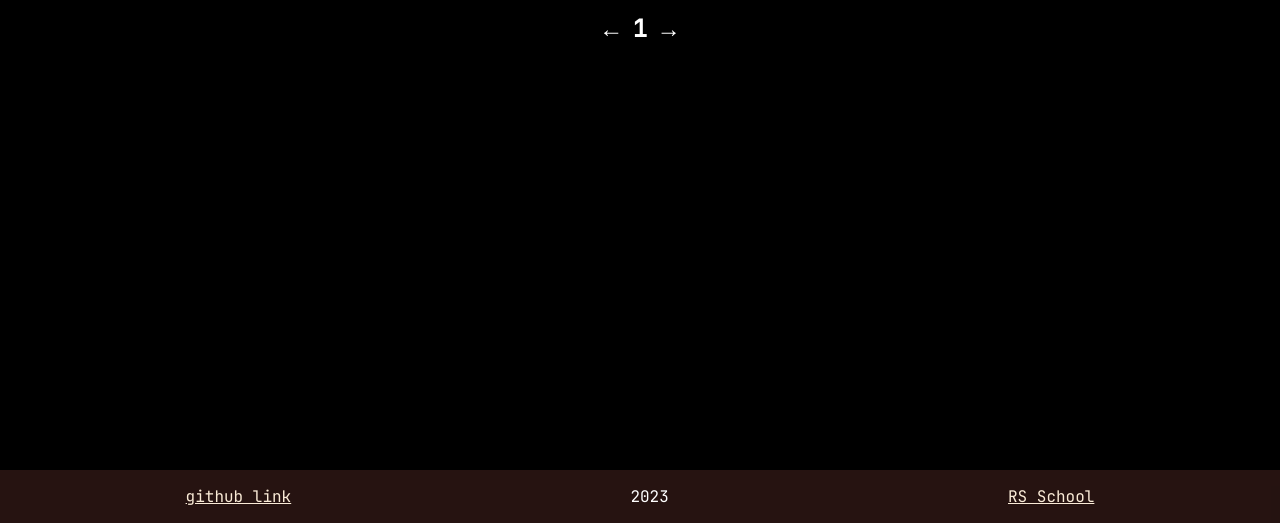
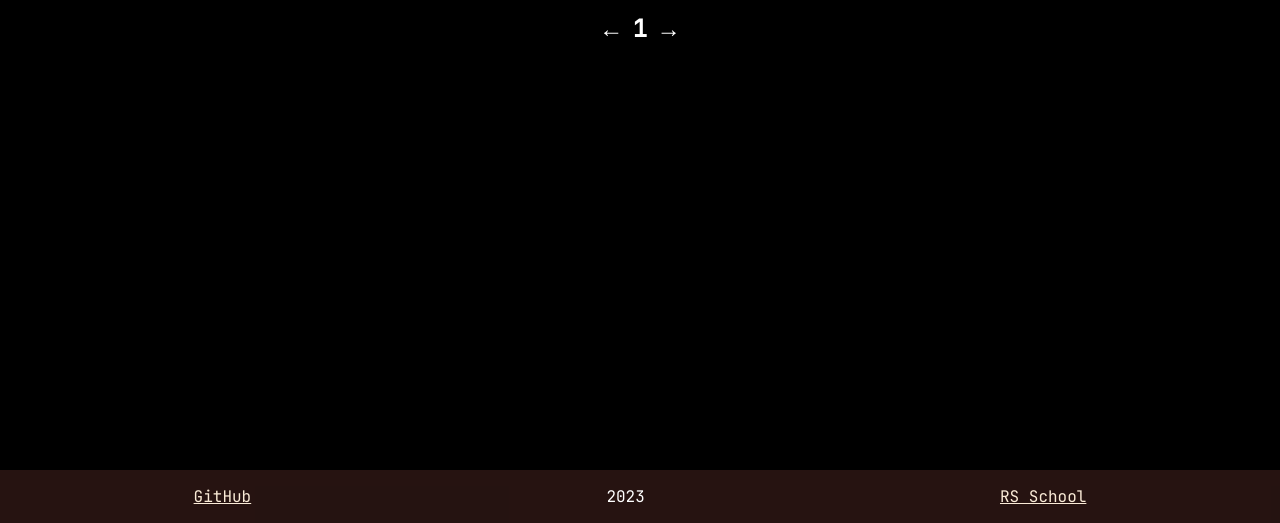
Before and after one commit to timashoff/async-race, a website built with webpack: page src/index.html in a window 1280 px wide. Shown: the part 277-800 px from the top of the page. Built offline with nearby package versions, Linux system fonts and the light colour scheme.

Commit message:
feat: implement footer

```diff
--- a/src/index.html
+++ b/src/index.html
@@ -9,16 +9,6 @@
 </head>
 
 <body>
-
-  <!-- <nav>
-    <button class="btn to-garage">garage</button>
-    <button class="btn to-winners">winners</button>
-  </nav> -->
-
-
-
-
-
   <main>
     <div id="garage">
       <section class="menu">
@@ -88,12 +78,6 @@
     </div>
   </main>
 
-
-  <footer>
-    <a href="#">github link</a>
-    <div>2023</div>
-    <a href="#">RS School</a>
-  </footer>
 </body>
 
 </html>
--- a/src/index.ts
+++ b/src/index.ts
@@ -3,6 +3,7 @@ import { getCars } from './api/api';
 import { Cars } from './utils/types';
 import { createCars } from './view/create-cars';
 import { createHeader } from './view/header';
+import { createFooter } from './view/footer';
 
 
 
@@ -49,6 +50,7 @@ resetBtn?.addEventListener('click', () => {
 function App() {
   const body = document.body;
   body.prepend(createHeader());
+  body.append(createFooter());
 }
 
 window.addEventListener('DOMContentLoaded', App);
--- /dev/null
+++ b/src/view/footer.ts
@@ -0,0 +1,18 @@
+
+export const createFooter = () => {
+  const footer = document.createElement('footer');
+
+  const gitHubLink = document.createElement('a');
+  gitHubLink.textContent = 'GitHub';
+  gitHubLink.href = 'https://github.com/timashoff';
+
+  const year = document.createElement('p');
+  year.textContent = new Date().getFullYear().toString();
+
+  const rsSchoolLink = document.createElement('a');
+  rsSchoolLink.textContent = 'RS School';
+  rsSchoolLink.href = 'https://rs.school/js/';
+
+  footer.append(gitHubLink, year, rsSchoolLink);
+  return footer;
+};
```
